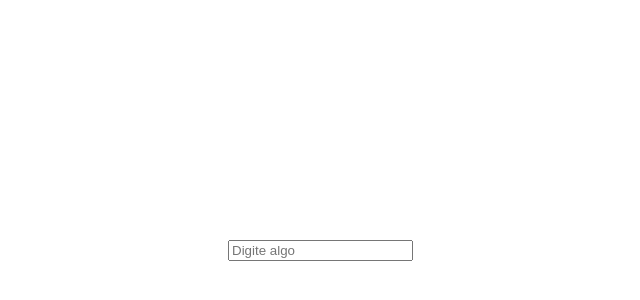
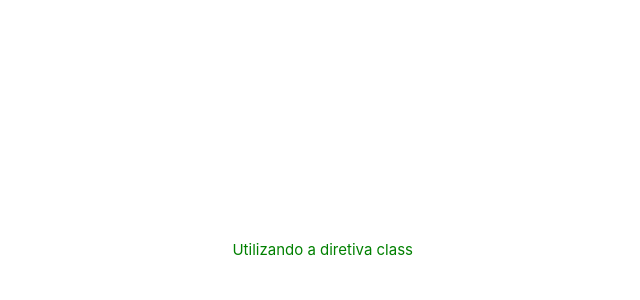
Before and after one commit to leocassiosilva/curso-vue-js, a Vue app: page / in a window 1280 px wide. Shown: the part 150-450 px from the top of the page, without its empty margins (227-867 px from the left). Built offline with nearby package versions, Linux system fonts and the light colour scheme.

Commit message:
interligação de classses

```diff
--- a/src/App.vue
+++ b/src/App.vue
@@ -5,9 +5,10 @@
 // import Exemplo02 from "./components/Exemplo02Condicional.vue";
 // import Exemplo03 from "./components/Exemplo03Laco.vue";
 // import Exemplo04 from "./components/Exemplo04Html.vue";
-import Exemplo05 from "./components/Exemplo05Model.vue";
+// import Exemplo05 from "./components/Exemplo05Model.vue";
+import Exemplo06 from "./components/Exemplo06Classe.vue";
 </script>
 
 <template>
-  <Exemplo05></Exemplo05>
+  <Exemplo06></Exemplo06>
 </template>
--- /dev/null
+++ b/src/components/Exemplo06Classe.vue
@@ -0,0 +1,23 @@
+<!--Script-->
+<script setup>
+    //variavel
+    let validacao = true;
+
+</script>
+
+<!--Template-->
+<style>
+    .ok {
+        color: green;
+    }
+
+    .falha {
+        color: red;
+    }
+
+</style>
+
+
+<template>
+    <p :class="validacao ? 'ok': 'falha'">Utilizando a diretiva class</p>
+</template>
```
